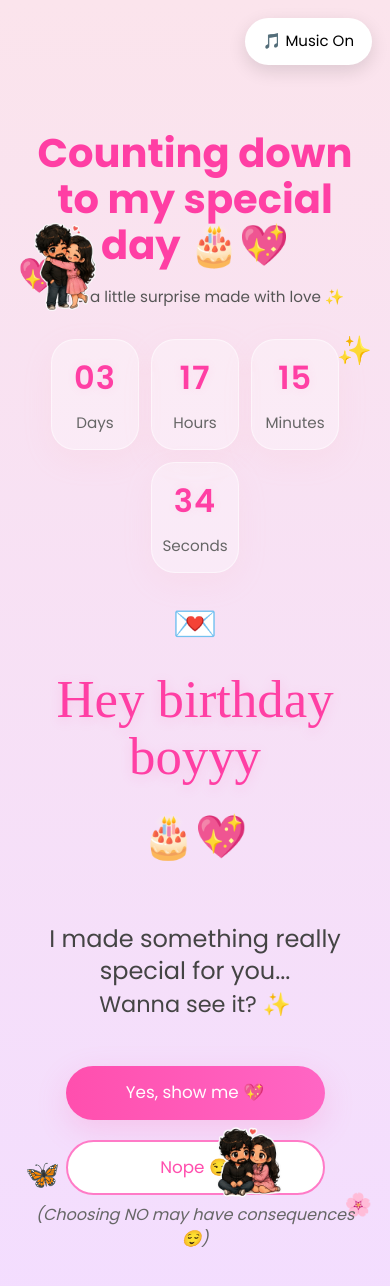
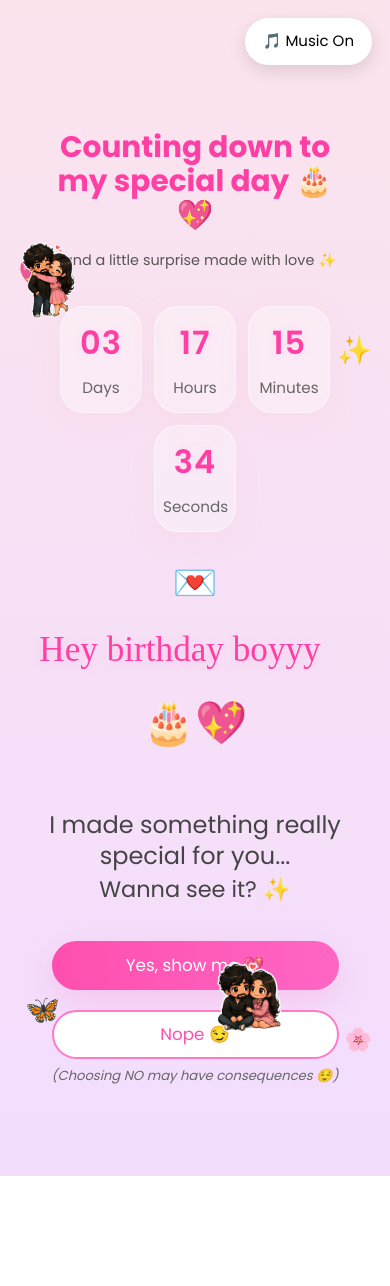
Before and after one commit to harikapullamsetty9279-web/birthday-website-preview, a React (Vite) app: page / in a window 390 px wide. Shown: the top 1286 px of the page. After the commit the page ends 1176 px from the top, so only its background shows below. Built offline with nearby package versions, Linux system fonts and the light colour scheme.

Commit message:
polish version

```diff
--- a/src/pages/Home.jsx
+++ b/src/pages/Home.jsx
@@ -4,6 +4,8 @@ import sittingTogether from "../assets/stickers/sitting_together-removebg-previe
 import huggingSticker from "../assets/stickers/hugging-removebg-preview.png";
 
 function Home() {
+  const isMobile = window.innerWidth < 768;
+
   const navigateBlocked = () => {
     setShowPreparing(true);
   };
@@ -125,15 +127,15 @@ function Home() {
         onClick={toggleMusic}
         style={{
           position: "fixed",
-          top: window.innerWidth < 768 ? "18px" : "32px",
-          right: window.innerWidth < 768 ? "18px" : "20px",
-          padding: window.innerWidth < 768 ? "12px 18px" : "12px 20px",
+          top: isMobile ? "18px" : "32px",
+          right: isMobile ? "18px" : "20px",
+          padding: isMobile ? "12px 18px" : "12px 20px",
           borderRadius: "30px",
           border: "none",
           background: "white",
           boxShadow: "0 6px 18px rgba(0,0,0,0.12)",
           cursor: "pointer",
-          fontSize: window.innerWidth < 768 ? "15px" : "16px",
+          fontSize: isMobile ? "15px" : "16px",
           zIndex: 999,
         }}
       >
@@ -150,9 +152,9 @@ function Home() {
             alt="hugging sticker"
             style={{
               position: "absolute",
-              top: window.innerWidth < 768 ? "220px" : "145px",
-              left: window.innerWidth < 768 ? "18px" : "240px",
-              width: window.innerWidth < 768 ? "95px" : "125px",
+              top: isMobile ? "240px" : "145px",
+              left: isMobile ? "8px" : "240px",
+              width: isMobile ? "82px" : "125px",
               zIndex: 2,
 
               opacity: showStickers ? 1 : 0,
@@ -167,9 +169,9 @@ function Home() {
           <div
             style={{
               position: "absolute",
-              top: window.innerWidth < 768 ? "250px" : "155px",
-              left: window.innerWidth < 768 ? "18px" : "40px",
-              fontSize: window.innerWidth < 768 ? "34px" : "28px",
+              top: isMobile ? "250px" : "155px",
+              left: isMobile ? "18px" : "40px",
+              fontSize: isMobile ? "34px" : "28px",
 
               opacity: showStickers ? 1 : 0,
               transform: showStickers ? "translateY(0px)" : "translateY(15px)",
@@ -185,9 +187,9 @@ function Home() {
           <div
             style={{
               position: "absolute",
-              top: window.innerWidth < 768 ? "330px" : "190px",
-              right: window.innerWidth < 768 ? "18px" : "60px",
-              fontSize: window.innerWidth < 768 ? "28px" : "24px",
+              top: isMobile ? "330px" : "190px",
+              right: isMobile ? "18px" : "60px",
+              fontSize: isMobile ? "28px" : "24px",
 
               opacity: showStickers ? 1 : 0,
               transform: showStickers ? "translateY(0px)" : "translateY(15px)",
@@ -203,9 +205,9 @@ function Home() {
           <div
             style={{
               position: "absolute",
-              bottom: window.innerWidth < 768 ? "145px" : "120px",
-              left: window.innerWidth < 768 ? "25px" : "50px",
-              fontSize: window.innerWidth < 768 ? "28px" : "26px",
+              bottom: isMobile ? "145px" : "120px",
+              left: isMobile ? "25px" : "50px",
+              fontSize: isMobile ? "28px" : "26px",
 
               opacity: showStickers ? 1 : 0,
               transform: showStickers ? "translateY(0px)" : "translateY(15px)",
@@ -221,9 +223,9 @@ function Home() {
           <div
             style={{
               position: "absolute",
-              bottom: window.innerWidth < 768 ? "120px" : "150px",
-              right: window.innerWidth < 768 ? "18px" : "80px",
-              fontSize: window.innerWidth < 768 ? "22px" : "22px",
+              bottom: isMobile ? "120px" : "150px",
+              right: isMobile ? "18px" : "80px",
+              fontSize: isMobile ? "22px" : "22px",
 
               opacity: showStickers ? 1 : 0,
               transform: showStickers ? "translateY(0px)" : "translateY(15px)",
@@ -241,9 +243,9 @@ function Home() {
             alt="sitting sticker"
             style={{
               position: "absolute",
-              bottom: window.innerWidth < 768 ? "130px" : "105px",
-              right: window.innerWidth < 768 ? "95px" : "240px",
-              width: window.innerWidth < 768 ? "95px" : "145px",
+              bottom: isMobile ? "130px" : "105px",
+              right: isMobile ? "95px" : "240px",
+              width: isMobile ? "95px" : "145px",
               zIndex: 2,
 
               opacity: showStickers ? 1 : 0,
@@ -262,18 +264,20 @@ function Home() {
         <div
           style={{
             textAlign: "center",
-            marginTop: window.innerWidth < 768 ? "90px" : "35px",
+            marginTop: isMobile ? "90px" : "35px",
             animation: "fadeDown 1s ease forwards",
           }}
         >
           <h1
             style={{
               color: "#ff3fa4",
-              fontSize: window.innerWidth < 768 ? "2.5rem" : "3.6rem",
-              lineHeight: "1.15",
+              fontSize: isMobile ? "1.85rem" : "2.9rem",
+              lineHeight: isMobile ? "1.15" : "1.12",
               fontWeight: "700",
               marginBottom: "18px",
               padding: "0 10px",
+              maxWidth: isMobile ? "320px" : "none",
+              margin: "0 auto 18px",
             }}
           >
             Counting down to my special day 🎂💖
@@ -282,8 +286,8 @@ function Home() {
           <p
             style={{
               color: "#555",
-              fontSize: window.innerWidth < 768 ? "0.95rem" : "1.05rem",
-              marginBottom: "30px",
+              fontSize: isMobile ? "0.9rem" : "1.05rem",
+              marginBottom: isMobile ? "34px" : "34px",
               padding: "0 15px",
             }}
           >
@@ -294,7 +298,7 @@ function Home() {
             style={{
               display: "flex",
               justifyContent: "center",
-              gap: window.innerWidth < 768 ? "12px" : "20px",
+              gap: isMobile ? "12px" : "20px",
               flexWrap: "wrap",
             }}
           >
@@ -311,9 +315,9 @@ function Home() {
                   backdropFilter: "blur(18px)",
                   WebkitBackdropFilter: "blur(18px)",
                   border: "1px solid rgba(255,255,255,0.5)",
-                  padding: window.innerWidth < 768 ? "14px 10px" : "14px 12px",
+                  padding: isMobile ? "12px 8px" : "14px 12px",
                   borderRadius: "24px",
-                  width: window.innerWidth < 768 ? "88px" : "82px",
+                  width: isMobile ? "82px" : "82px",
                   boxShadow: "0 10px 30px rgba(255, 182, 193, 0.12)",
                   animation: "flipCard 0.8s ease",
                   transformStyle: "preserve-3d",
@@ -323,7 +327,7 @@ function Home() {
                   key={item.value}
                   style={{
                     color: "#ff3fa4",
-                    fontSize: window.innerWidth < 768 ? "2rem" : "1.7rem",
+                    fontSize: isMobile ? "2rem" : "1.7rem",
                     fontWeight: "600",
                     letterSpacing: "1px",
                     textShadow: "0 0 10px rgba(255,105,180,0.12)",
@@ -340,7 +344,7 @@ function Home() {
                   style={{
                     color: "#666",
                     marginTop: "10px",
-                    fontSize: window.innerWidth < 768 ? "0.95rem" : "1rem",
+                    fontSize: isMobile ? "0.95rem" : "1rem",
                   }}
                 >
                   {item.label}
@@ -357,7 +361,7 @@ function Home() {
         <div
           style={{
             textAlign: "center",
-            marginTop: window.innerWidth < 768 ? "25px" : "25px",
+            marginTop: isMobile ? "25px" : "25px",
             animation: "fadeUp 1.5s ease forwards",
           }}
         >
@@ -365,8 +369,11 @@ function Home() {
 
           <h1
             style={{
-              fontSize: window.innerWidth < 768 ? "3.3rem" : "3.9rem",
-              lineHeight: "1.08",
+              fontSize: isMobile ? "2.2rem" : "3.4rem",
+              lineHeight: isMobile ? "1.15" : "1.05",
+              maxWidth: isMobile ? "320px" : "none",
+              marginLeft: "auto",
+              marginRight: "auto",
               color: "#ff3fa4",
               fontFamily: "cursive",
               margin: "20px 0",
@@ -382,7 +389,7 @@ function Home() {
           <p
             style={{
               marginTop: "55px",
-              fontSize: window.innerWidth < 768 ? "1.5rem" : "1.45rem",
+              fontSize: isMobile ? "1.5rem" : "1.45rem",
               color: "#444",
               padding: "0 15px",
               lineHeight: "1.3",
@@ -393,7 +400,7 @@ function Home() {
 
           <p
             style={{
-              fontSize: window.innerWidth < 768 ? "1.4rem" : "1.3rem",
+              fontSize: isMobile ? "1.4rem" : "1.3rem",
               color: "#444",
               marginTop: "2px",
             }}
@@ -409,7 +416,7 @@ function Home() {
         <>
           <div
             style={{
-              marginTop: "45px",
+              marginTop: isMobile ? "34px" : "42px",
               display: "flex",
               justifyContent: "center",
               gap: "20px",
@@ -420,8 +427,8 @@ function Home() {
             <button
               onClick={navigateBlocked}
               style={{
-                padding: window.innerWidth < 768 ? "14px 30px" : "13px 28px",
-                width: window.innerWidth < 768 ? "74%" : "auto",
+                padding: isMobile ? "12px 24px" : "13px 28px",
+                width: isMobile ? "82%" : "auto",
                 maxWidth: "320px",
                 borderRadius: "40px",
                 border: "none",
@@ -438,8 +445,8 @@ function Home() {
             <button
               onClick={navigateBlocked}
               style={{
-                padding: window.innerWidth < 768 ? "13px 28px" : "12px 26px",
-                width: window.innerWidth < 768 ? "74%" : "auto",
+                padding: isMobile ? "10px 20px" : "12px 26px",
+                width: isMobile ? "82%" : "auto",
                 maxWidth: "320px",
                 borderRadius: "40px",
                 border: "2px solid #ff7bc7",
@@ -463,7 +470,7 @@ function Home() {
                 color: "#ff3fa4",
                 fontWeight: "400",
                 opacity: 0.75,
-                fontSize: window.innerWidth < 768 ? "1.6rem" : "1.2rem",
+                fontSize: isMobile ? "1.6rem" : "1.2rem",
                 animation: "fadeUp 1s ease forwards",
                 padding: "0 10px",
               }}
@@ -480,7 +487,11 @@ function Home() {
               marginTop: "8px",
               color: "#666",
               fontStyle: "italic",
-              fontSize: window.innerWidth < 768 ? "1rem" : "1.1rem",
+              fontSize: isMobile ? "0.82rem" : "1.02rem",
+              maxWidth: "340px",
+              marginLeft: "auto",
+              marginRight: "auto",
+              lineHeight: "1.4",
               animation: "fadeUp 2.2s ease forwards",
               padding: "0 10px",
             }}
```
